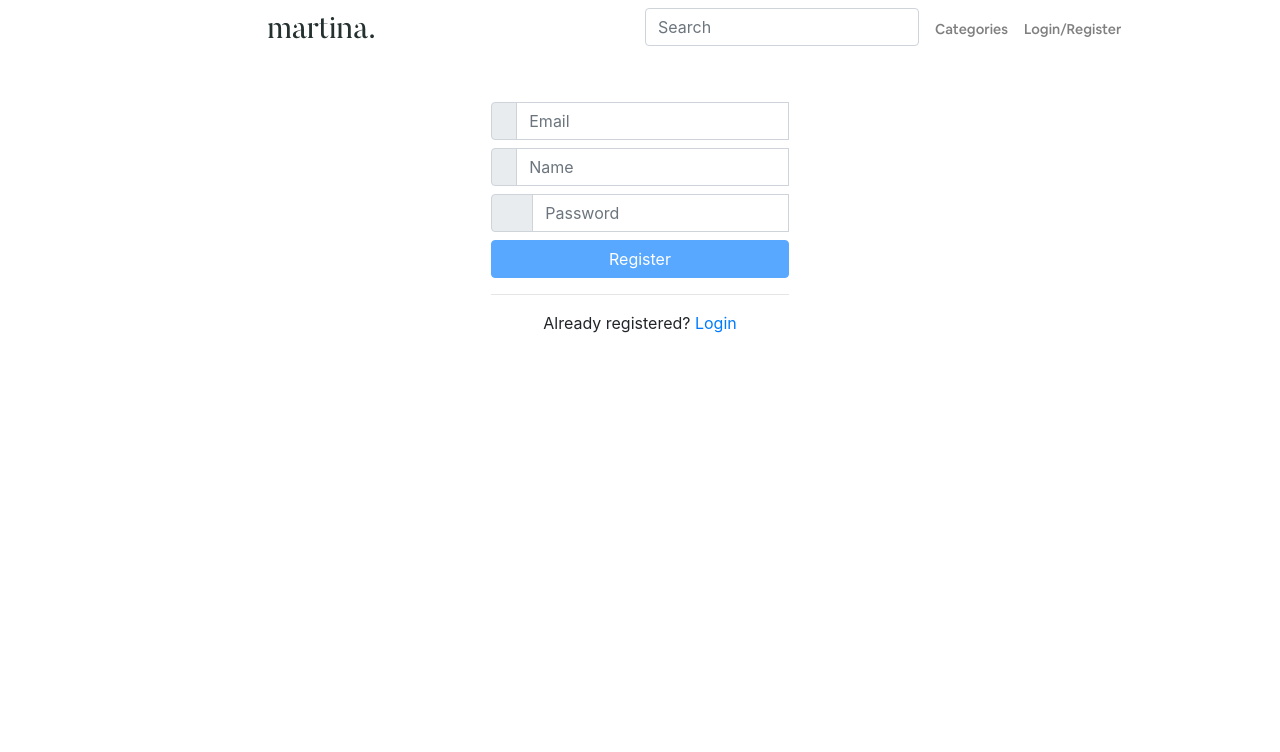
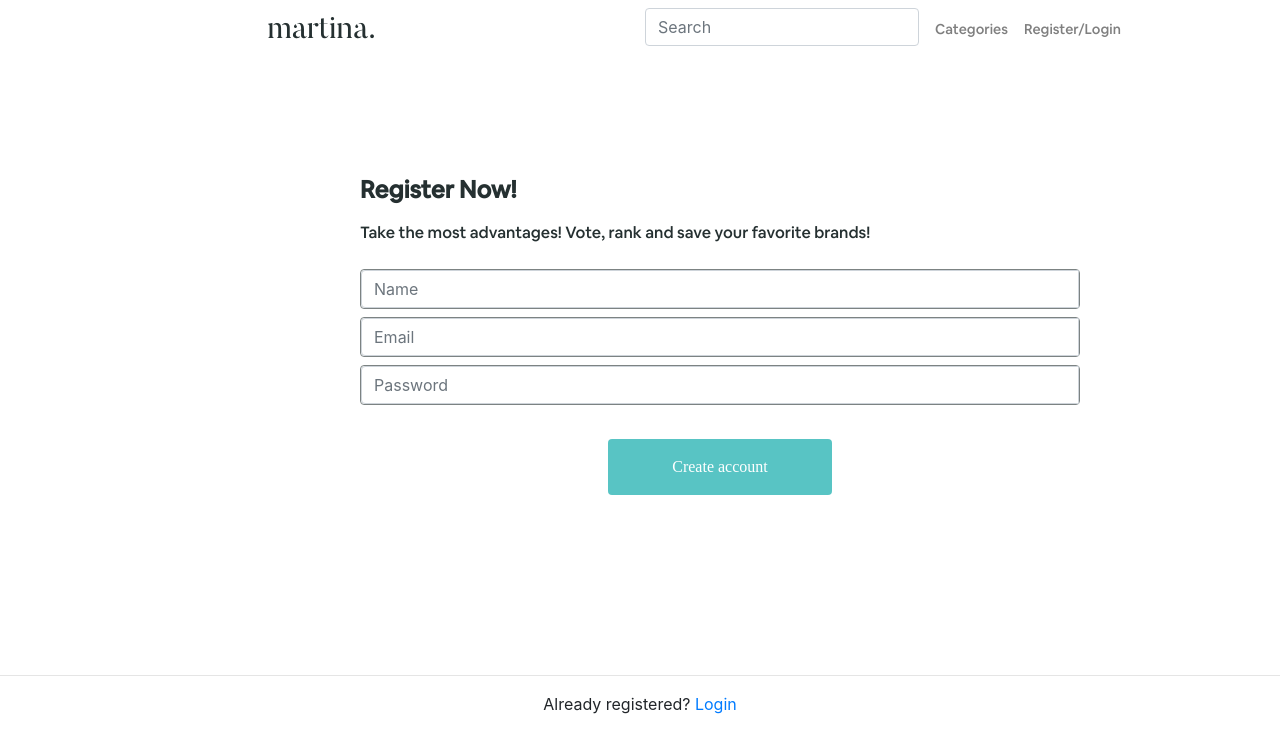
Before and after one commit to pf-ironhack/martinna-web, a React (Create React App) app: page /register in a window 1280 px wide. Shown: the top 752 px of the page. Built offline with nearby package versions, Linux system fonts and the light colour scheme.

Commit message:
feat: login and registration implemented with style

```diff
--- a/package.json
+++ b/package.json
@@ -11,7 +11,8 @@
     "react": "^16.8.4",
     "react-dom": "^16.8.4",
     "react-router-dom": "^4.3.1",
-    "react-scripts": "2.1.8"
+    "react-scripts": "2.1.8",
+    "reactstrap": "^8.0.0"
   },
   "scripts": {
     "start": "react-scripts start",
--- a/src/App.js
+++ b/src/App.js
@@ -4,8 +4,8 @@ import NavBar from './components/misc/NavBar';
 import Board from './components/Board';
 import { Switch, Route, Redirect } from 'react-router-dom';
 import Categories from './components/Categories';
-import Login from './components/auth/Login';
-import Register from './components/auth/Register';
+import Login from './components/auth/Login'
+import Register from './components/auth/Register'
 
 class App extends Component {
 
--- a/src/components/Board.js
+++ b/src/components/Board.js
@@ -4,6 +4,7 @@ import martinaService from '../services/MartinaService'
 import TopBrands from './brands/TopBrands';
 import TopCat from './topcategories/TopCat';
 import moment from 'moment';
+
 
 class Board extends Component {
   state = {
--- /dev/null
+++ b/src/components/auth/Login.css
@@ -0,0 +1,71 @@
+
+.LoginEmail {
+  width: 720px;
+  height: 40px;
+  border-radius: 4px;
+  border: solid 1px #7c8383;
+  margin-left: 360px;
+  margin-top: 26px;
+
+}
+
+.LoginPass {
+  width: 720px;
+  height: 40px;
+  border-radius: 4px;
+  border: solid 1px #7c8383;
+  margin-left: 360px;
+
+}
+
+.RegisterTitle {
+  width: 157px;
+  height: 31px;
+  font-family: AirbnbCerealApp;
+  font-size: 24px;
+  font-weight: bold;
+  font-style: normal;
+  font-stretch: normal;
+  line-height: normal;
+  letter-spacing: normal;
+  color: #253031;
+  margin-left: 360px;
+  margin-top: 120px;
+}
+
+.DescriptionRegister {
+  width: 511px;
+  height: 21px;
+  font-family: AirbnbCerealApp;
+  font-size: 16px;
+  font-weight: 500;
+  font-style: normal;
+  font-stretch: normal;
+  line-height: normal;
+  letter-spacing: normal;
+  color: #253031;
+  margin-left: 360px;
+  margin-top:17px;
+}
+
+.ButtonRegister {
+  width: 224px;
+  height: 56px;
+  border-radius: 4px;
+  background-color: #00a6a6;
+  margin-top: 34px;
+  margin-left: 608px;
+  margin-right: 608px;
+  margin-bottom: 180px;
+  color: #ffffff;
+
+  font-family: AirbnbCerealApp-Medium;
+  font-size: 16px;
+  font-weight: 500;
+  font-style: normal;
+  font-stretch: normal;
+  line-height: normal;
+  letter-spacing: normal;
+  text-align: center;
+  color: #ffffff;
+}
--- a/src/components/auth/Login.js
+++ b/src/components/auth/Login.js
@@ -2,6 +2,7 @@ import React, { Component } from 'react'
 import authService from '../../services/AuthService';
 import { Redirect, Link } from 'react-router-dom';
 import { withAuthConsumer } from '../../contexts/AuthStore'
+import './Login.css'
 
 const emailPattern = /(.+)@(.+){2,}\.(.+){2,}/i;
 
@@ -93,36 +94,38 @@ class Login extends Component {
   render() {
     const { touch, errors, user } = this.state;
     if (this.state.authenticated) {
-      return (<Redirect to="/board" />);
+      return (<Redirect to="/categories" />);
     } else {
       return (
-        <div className="row justify-content-center mt-5">
-          <div className="col-xs-12 col-3">
+
+          <div>
             <form onSubmit={this.onSubmit}>
-              <div className="input-group mb-2">
-                <div className="input-group-prepend">
-                  <div className="input-group-text"><i className="fa fa-envelope-o"></i></div>
-                </div>
+              <div className="RegisterTitle">
+                <p>Log-in</p>
+              </div>
+
+              <div className="DescriptionRegister">
+                <p>Do you already have an account?</p>
+              </div>
+
+              <div className="LoginEmail input-group mb-2">
                 <input type="text" className={`form-control ${touch.email && errors.email && 'is-invalid'}`} name="email" placeholder="Email" onChange={this.handleChange} value={user.email} onBlur={this.handleBlur} />
                 <div className="invalid-feedback">{errors.email}</div>
               </div>
 
-              <div className="input-group mb-2">
-                <div className="input-group-prepend">
-                  <div className="input-group-text" style={{width: '42px'}}><i className="fa fa-lock"></i></div>
-                </div>
+              <div className="LoginPass input-group mb-2">
                 <input type="password" className={`form-control ${touch.password && errors.password && 'is-invalid'}`} name="password" placeholder="Password" onChange={this.handleChange} value={user.password} onBlur={this.handleBlur}/>
                 <div className="invalid-feedback">{errors.password}</div>
               </div>
 
               <div className="from-actions">
-                <button type="submit" className="btn btn-primary btn-block" disabled={this.hasErrors()}>Login</button>
+                <button type="submit" className="ButtonRegister btn btn-block" disabled={this.hasErrors()}>Log-in</button>
               </div>
             </form>
             <hr />
             <p className="text-center">Don't have an account? <Link to="/register">Sign up</Link></p>
           </div>
-        </div>
+
       );
     }
   }
--- /dev/null
+++ b/src/components/auth/Register.css
@@ -0,0 +1,79 @@
+.RegisterName {
+  width: 720px;
+  height: 40px;
+  border-radius: 4px;
+  border: solid 1px #7c8383;
+  margin-left: 360px;
+  margin-top: 26px;
+
+}
+
+.RegisterEmail {
+  width: 720px;
+  height: 40px;
+  border-radius: 4px;
+  border: solid 1px #7c8383;
+  margin-left: 360px;
+
+}
+
+.RegisterPass {
+  width: 720px;
+  height: 40px;
+  border-radius: 4px;
+  border: solid 1px #7c8383;
+  margin-left: 360px;
+
+}
+
+.RegisterTitle {
+  width: 157px;
+  height: 31px;
+  font-family: AirbnbCerealApp;
+  font-size: 24px;
+  font-weight: bold;
+  font-style: normal;
+  font-stretch: normal;
+  line-height: normal;
+  letter-spacing: normal;
+  color: #253031;
+  margin-left: 360px;
+  margin-top: 120px;
+}
+
+.DescriptionRegister {
+  width: 511px;
+  height: 21px;
+  font-family: AirbnbCerealApp;
+  font-size: 16px;
+  font-weight: 500;
+  font-style: normal;
+  font-stretch: normal;
+  line-height: normal;
+  letter-spacing: normal;
+  color: #253031;
+  margin-left: 360px;
+  margin-top:17px;
+}
+
+.ButtonRegister {
+  width: 224px;
+  height: 56px;
+  border-radius: 4px;
+  background-color: #00a6a6;
+  margin-top: 34px;
+  margin-left: 608px;
+  margin-right: 608px;
+  margin-bottom: 180px;
+  color: #ffffff;
+
+  font-family: AirbnbCerealApp-Medium;
+  font-size: 16px;
+  font-weight: 500;
+  font-style: normal;
+  font-stretch: normal;
+  line-height: normal;
+  letter-spacing: normal;
+  text-align: center;
+  color: #ffffff;
+}
--- a/src/components/auth/Register.js
+++ b/src/components/auth/Register.js
@@ -1,6 +1,7 @@
 import React, { Component } from 'react'
 import authService from '../../services/AuthService';
 import { Redirect, Link } from 'react-router-dom';
+import './Register.css'
 
 const emailPattern = /(.+)@(.+){2,}\.(.+){2,}/i;
 
@@ -101,42 +102,40 @@ export default class Register extends Component {
       return (<Redirect to="/login" />);
     } else {
       return (
-        <div className="row justify-content-center mt-5">
-          <div className="col-xs-12 col-3">
+
+          <div>
             <form onSubmit={this.onSubmit}>
+              <div className="RegisterTitle">
+                  <p>Register Now!</p>
+                </div>
 
-              <div className="input-group mb-2">
-                <div className="input-group-prepend">
-                  <div className="input-group-text"><i className="fa fa-envelope-o"></i></div>
+                <div className="DescriptionRegister">
+                  <p>Take the most advantages! Vote, rank and save your favorite brands!</p>
                 </div>
-                <input type="text" className={`form-control ${touch.email && errors.email && 'is-invalid'}`} name="email" placeholder="Email" onChange={this.handleChange} value={user.email} onBlur={this.handleBlur} />
-                <div className="invalid-feedback">{errors.email}</div>
-              </div>
 
-              <div className="input-group mb-2">
-                <div className="input-group-prepend">
-                  <div className="input-group-text"><i className="fa fa-envelope-o"></i></div>
+                <div className="RegisterName input-group mb-2">
+                  <input type="text" className={`form-control ${touch.name && errors.name && 'is-invalid'}`} name="name" placeholder="Name" onChange={this.handleChange} value={user.name} onBlur={this.handleBlur} />
+                  <div className="invalid-feedback">{errors.name}</div>
                 </div>
-                <input type="text" className={`form-control ${touch.name && errors.name && 'is-invalid'}`} name="name" placeholder="Name" onChange={this.handleChange} value={user.name} onBlur={this.handleBlur} />
-                <div className="invalid-feedback">{errors.name}</div>
-              </div>
 
-              <div className="input-group mb-2">
-                <div className="input-group-prepend">
-                  <div className="input-group-text" style={{width: '42px'}}><i className="fa fa-lock"></i></div>
+                <div className="RegisterEmail input-group mb-2">
+                  <input type="text" className={`form-control ${touch.email && errors.email && 'is-invalid'}`} name="email" placeholder="Email" onChange={this.handleChange} value={user.email} onBlur={this.handleBlur} />
+                  <div className="invalid-feedback">{errors.email}</div>
                 </div>
-                <input type="password" className={`form-control ${touch.password && errors.password && 'is-invalid'}`} name="password" placeholder="Password" onChange={this.handleChange} value={user.password} onBlur={this.handleBlur}/>
-                <div className="invalid-feedback">{errors.password}</div>
-              </div>
 
-              <div className="from-actions">
-                <button type="submit" className="btn btn-primary btn-block" disabled={this.hasErrors()}>Register</button>
-              </div>
+                <div className="RegisterPass input-group mb-2">
+                  <input type="password" className={`form-control ${touch.password && errors.password && 'is-invalid'}`} name="password" placeholder="Password" onChange={this.handleChange} value={user.password} onBlur={this.handleBlur}/>
+                  <div className="invalid-feedback">{errors.password}</div>
+                </div>
+
+                <div className="from-actions">
+                  <button type="submit" className="ButtonRegister btn btn-block" disabled={this.hasErrors()}>Create account</button>
+                </div>
+
             </form>
             <hr />
             <p className="text-center">Already registered? <Link to="/login">Login</Link></p>
           </div>
-        </div>
       );
     }
   }
--- a/src/components/misc/NavBar.js
+++ b/src/components/misc/NavBar.js
@@ -2,11 +2,25 @@ import React, { Component, Fragment } from 'react';
 import { Link, NavLink } from 'react-router-dom';
 import imgLoader from '../../utils/imgLoader'
 import './NavBar.css'
+import { withAuthConsumer } from '../../contexts/AuthStore';
+import authService from '../../services/AuthService';
+import { withRouter } from 'react-router-dom';
+
 
 class NavBar extends Component {
 
+  handleLogout = () => {
+    authService.logout()
+      .then(() => {
+        const { history } = this.props;
+        this.props.onUserChange({});
+        history.push('/login');
+      })
+  }
+
   render() {
     const { martinaLogo } = imgLoader
+    const { user } = this.props;
     return (
       <nav className="navbar navbar-expand-lg navbar-light">
         <a href="/">
@@ -24,10 +38,10 @@ class NavBar extends Component {
         <div className="collapse navbar-collapse" id="navbarSupportedContent">
           <ul className="NavList navbar-nav mr-auto">
             <li className="nav-item">
-              <a className="nav-link" href="#">Categories <span className="sr-only">(current)</span></a>
+              <a className="nav-link" href="/categories">Categories <span className="sr-only">(current)</span></a>
             </li>
             <li className="Login nav-item">
-              <a className="nav-link" href="#">Login/Register</a>
+              <a className="nav-link" href="/register">Register/Login</a>
             </li>
           </ul>
 
```
Also changed, not shown: 1 other file (tests, documents, lock files or other folders).
